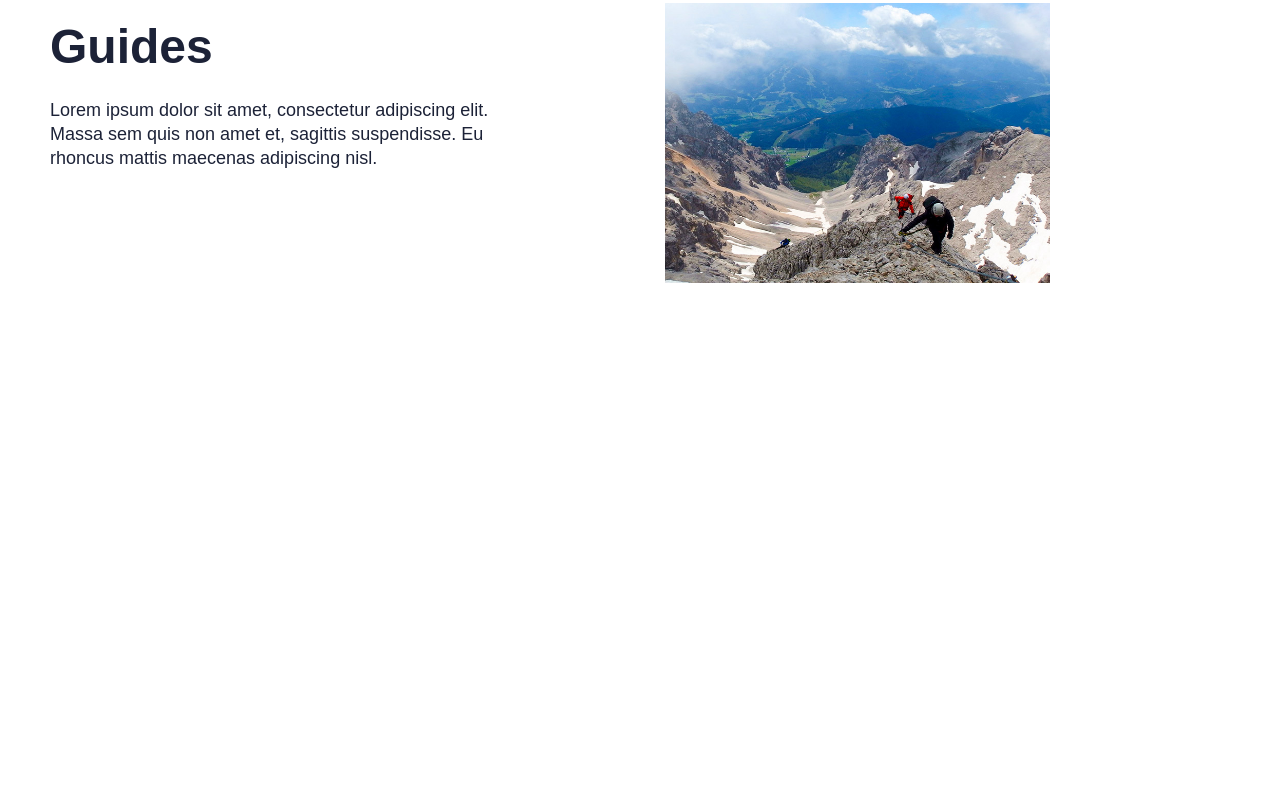
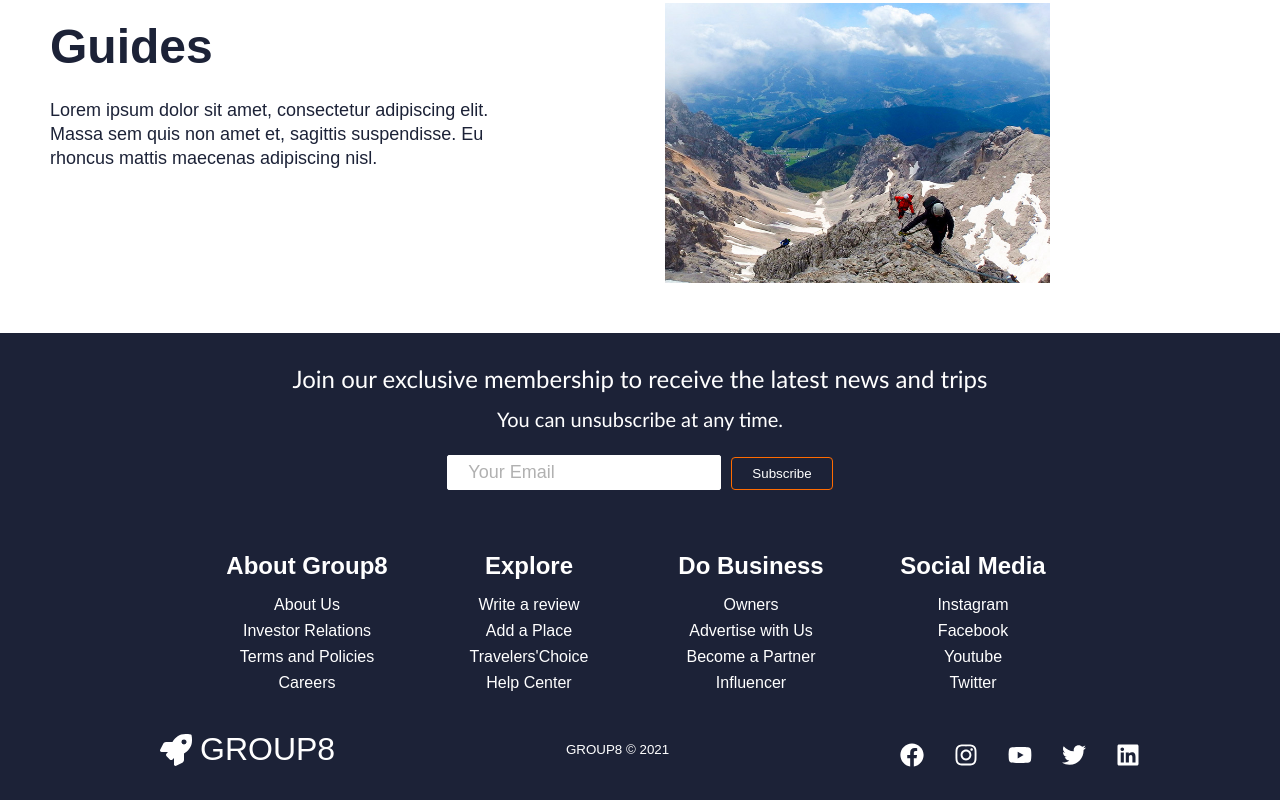
Before and after one commit to micokontic/react-final-task, a React (Create React App) app: page / in a window 1280 px wide. Shown: the part 3068-3868 px from the top of the page. Before the commit the page ends 3401 px from the top, so only its background shows below. Built offline with nearby package versions, Linux system fonts and the light colour scheme.

Commit message:
Footer component added

```diff
--- a/src/App.js
+++ b/src/App.js
@@ -2,6 +2,7 @@ import { BrowserRouter as Router, Switch, Route } from "react-router-dom";
 import Home from "./components/pages/HomePage/Home";
 import "./App.css";
 import Navbar from "./components/Navbar";
+import Footer from "./components/footer/Footer";
 
 function App() {
   return (
@@ -10,6 +11,7 @@ function App() {
       <Switch>
         <Route path="/" exact component={Home} />
       </Switch>
+      <Footer />
     </Router>
   );
 }
--- /dev/null
+++ b/src/components/footer/Footer.css
@@ -0,0 +1,157 @@
+.footer-container {
+  background-color: #1c2237;
+  padding: 1rem 0 1rem 0;
+  display: flex;
+  flex-direction: column;
+  justify-content: center;
+  align-items: center;
+}
+
+.footer-subscription {
+  display: flex;
+  flex-direction: column;
+  justify-content: center;
+  align-items: center;
+  text-align: center;
+  margin-bottom: 15px;
+  padding: 15px;
+  color: #fff;
+}
+
+.footer-subscription > p {
+  font-family: "Trebuchet MS", Arial, sans-serif;
+}
+
+.footer-subscription-heading {
+  margin-bottom: 14px;
+  font-size: 24px;
+}
+
+.footer-subscription-text {
+  margin-bottom: 24px;
+  font-size: 20px;
+}
+
+.footer-input {
+  padding: 6px 20px;
+  border-radius: 2px;
+  margin-right: 10px;
+  outline: none;
+  border: none;
+  font-size: 18px;
+  margin-bottom: 16px;
+  border: 1px solid #fff;
+}
+
+.footer-links {
+  width: 100%;
+  max-width: 1000px;
+  display: flex;
+  justify-content: center;
+}
+
+.footer-link-wrapper {
+  display: flex;
+}
+
+.footer-link-items {
+  display: flex;
+  flex-direction: column;
+  align-items: center;
+  margin: 16px;
+  text-align: center;
+  width: 190px;
+  box-sizing: border-box;
+}
+
+.footer-link-items h2 {
+  margin-bottom: 16px;
+}
+
+.footer-link-items > h2 {
+  color: #fff;
+}
+
+.footer-link-items a {
+  color: #fff;
+  text-decoration: none;
+  margin-bottom: 0.5rem;
+}
+
+.footer-link-items a:hover {
+  color: #ff6b00;
+  transition: 0.3s ease-out;
+}
+
+.footer-email-form h2 {
+  margin-bottom: 2rem;
+}
+
+.footer-input::placeholder {
+  color: #b1b1b1;
+}
+
+/* Social Icons */
+.social-icon-link {
+  color: #fff;
+  font-size: 24px;
+}
+
+.social-media {
+  max-width: 1000px;
+  width: 100%;
+}
+
+.social-media-wrap {
+  display: flex;
+  justify-content: space-between;
+  align-items: center;
+  width: 100%;
+  margin: 15px auto 0 auto;
+}
+
+.social-icons {
+  display: flex;
+  justify-content: space-between;
+  align-items: center;
+  width: 240px;
+}
+
+.social-logo {
+  color: #fff;
+  justify-self: start;
+  margin-left: 20px;
+  cursor: pointer;
+  text-decoration: none;
+  font-size: 2rem;
+  display: flex;
+  align-items: center;
+  margin-bottom: 16px;
+}
+
+.website-rights {
+  color: #fff;
+  margin-bottom: 16px;
+}
+
+@media screen and (max-width: 820px) {
+  .footer-links {
+    padding-top: 2rem;
+  }
+
+  .footer-input {
+    width: 100%;
+  }
+
+  .btn {
+    width: 100%;
+  }
+
+  .footer-link-wrapper {
+    flex-direction: column;
+  }
+
+  .social-media-wrap {
+    flex-direction: column;
+  }
+}
--- /dev/null
+++ b/src/components/footer/Footer.js
@@ -0,0 +1,127 @@
+import React from "react";
+import "./Footer.css";
+import { Button } from "../../Button";
+import { Link } from "react-router-dom";
+import {
+  FaFacebook,
+  FaInstagram,
+  FaYoutube,
+  FaTwitter,
+  FaLinkedin,
+} from "react-icons/fa";
+import { FaRocket } from "react-icons/fa";
+
+function Footer() {
+  return (
+    <div className="footer-container">
+      <section className="footer-subscription">
+        <p className="footer-subscription-heading">
+          Join our exclusive membership to receive the latest news and trips
+        </p>
+        <p className="footer-subscription-text">
+          You can unsubscribe at any time.
+        </p>
+        <div className="input-areas">
+          <form>
+            <input
+              className="footer-input"
+              name="email"
+              type="email"
+              placeholder="Your Email"
+            />
+            <Button buttonStyle="btn--outline">Subscribe</Button>
+          </form>
+        </div>
+      </section>
+      <div className="footer-links">
+        <div className="footer-link-wrapper">
+          <div className="footer-link-items">
+            <h2>About Group8</h2>
+            <Link to="/">About Us</Link>
+            <Link to="/">Investor Relations</Link>
+            <Link to="/">Terms and Policies</Link>
+            <Link to="/">Careers</Link>
+          </div>
+          <div className="footer-link-items">
+            <h2>Explore</h2>
+            <Link to="/">Write a review</Link>
+            <Link to="/">Add a Place</Link>
+            <Link to="/">Travelers'Choice</Link>
+            <Link to="/">Help Center</Link>
+          </div>
+        </div>
+        <div className="footer-link-wrapper">
+          <div className="footer-link-items">
+            <h2>Do Business </h2>
+            <Link to="/">Owners</Link>
+            <Link to="/">Advertise with Us</Link>
+            <Link to="/">Become a Partner</Link>
+            <Link to="/">Influencer</Link>
+          </div>
+          <div className="footer-link-items">
+            <h2>Social Media</h2>
+            <Link to="/">Instagram</Link>
+            <Link to="/">Facebook</Link>
+            <Link to="/">Youtube</Link>
+            <Link to="/">Twitter</Link>
+          </div>
+        </div>
+      </div>
+      <section className="social-media">
+        <div className="social-media-wrap">
+          <div className="footer-logo">
+            <Link to="/" className="social-logo">
+              <FaRocket className="navbar-icon" />
+              GROUP8
+            </Link>
+          </div>
+          <small className="website-rights">GROUP8 © 2021</small>
+          <div className="social-icons">
+            <Link
+              className="social-icon-link"
+              to="/"
+              target="_blank"
+              aria-label="Facebook"
+            >
+              <FaFacebook />
+            </Link>
+            <Link
+              className="social-icon-link"
+              to="/"
+              target="_blank"
+              aria-label="Instagram"
+            >
+              <FaInstagram />
+            </Link>
+            <Link
+              className="social-icon-link"
+              to={"/"}
+              target="_blank"
+              aria-label="Youtube"
+            >
+              <FaYoutube />
+            </Link>
+            <Link
+              className="social-icon-link"
+              to="/"
+              target="_blank"
+              aria-label="Twitter"
+            >
+              <FaTwitter />
+            </Link>
+            <Link
+              className="social-icon-link"
+              to="/"
+              target="_blank"
+              aria-label="LinkedIn"
+            >
+              <FaLinkedin />
+            </Link>
+          </div>
+        </div>
+      </section>
+    </div>
+  );
+}
+
+export default Footer;
```
